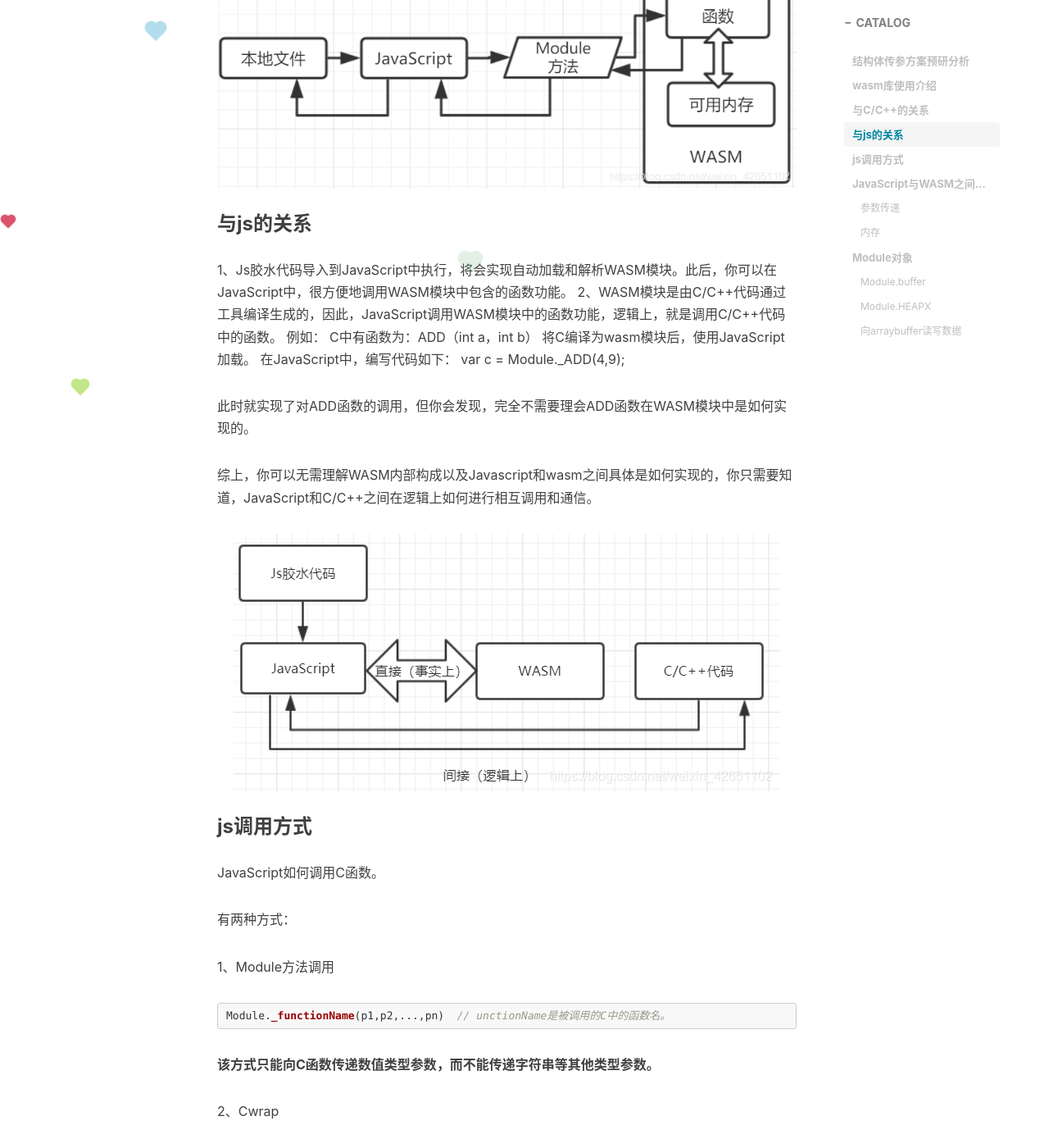
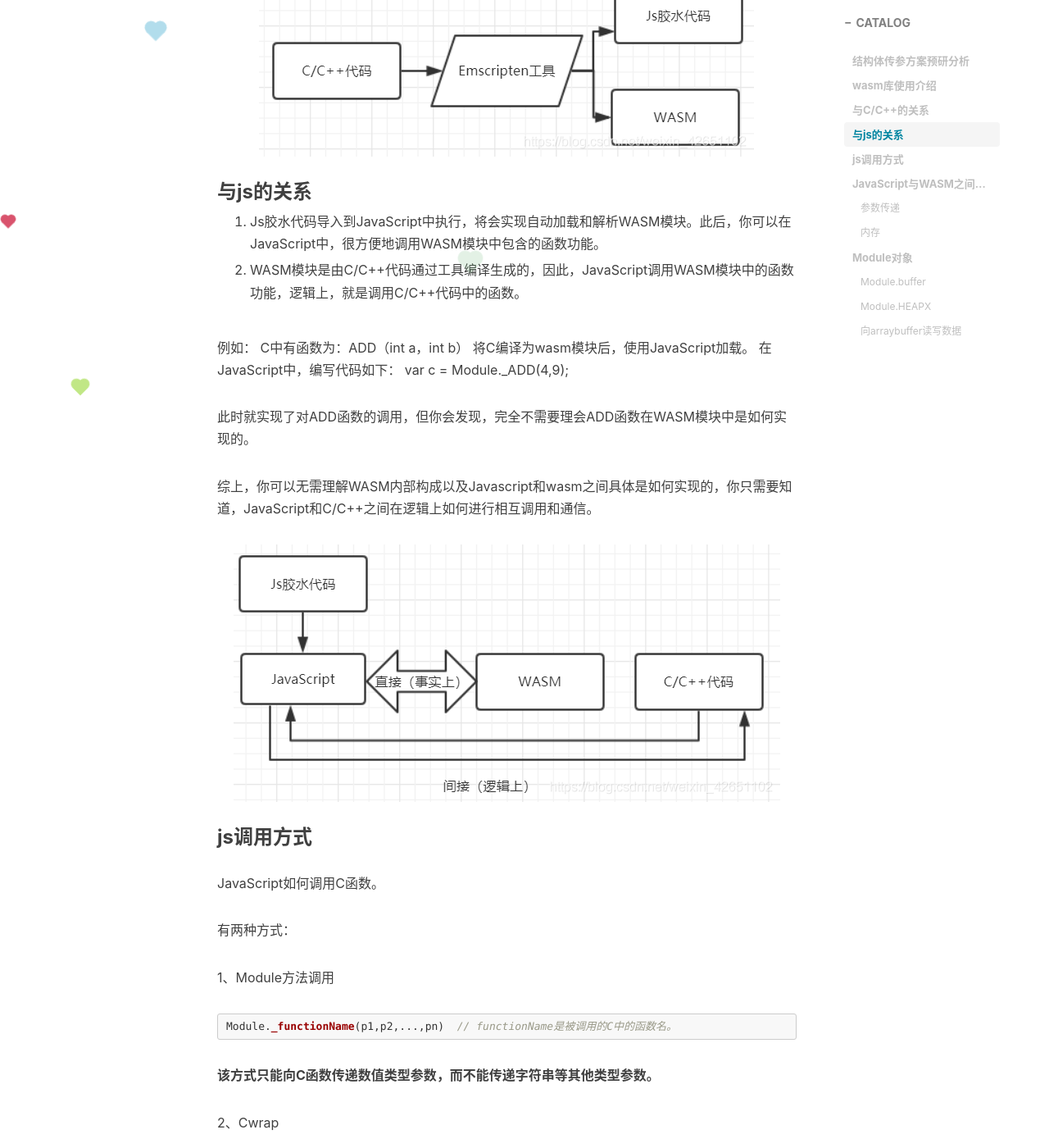
Before and after one commit to YiSanJu/YiSanJu.github.io, a Jekyll site: the page built from _posts/2022-10-10-结构体传参方案预研分析.md, in a window 1280 px wide and 1400 px high, scrolled down 1204 px. Shown: the whole window at 82% size. Built offline with Jekyll 4.4.1, drawn with Linux system fonts in a browser that asks for light colours; nearby versions of some CDN libraries; comment, search, counter and statistics services are not loaded; a style sheet for code colours, icons or effects is not loaded; some of the changed text lies outside the part shown.

````diff
--- a/_posts/2022-10-10-结构体传参方案预研分析.md
+++ b/_posts/2022-10-10-结构体传参方案预研分析.md
@@ -24,12 +24,14 @@ tags:
 WASM是webassembly的缩写，在本文章中，指的是通过Emscripten工具，编译C/C++ 代码而产生的文件。与此同时还会产生一个后缀为.js的文件(称为：js胶水代码)。
 js胶水代码包含自动加载WASM模块的JavaScript代码。
 
-![](https://yisanju.github.io/img/picture-posts/posts-md/module.png)
+![](https://yisanju.github.io/img/picture-posts/posts-md/emscripten.png)
 
 ### 与js的关系
 
-1、Js胶水代码导入到JavaScript中执行，将会实现自动加载和解析WASM模块。此后，你可以在JavaScript中，很方便地调用WASM模块中包含的函数功能。
-2、WASM模块是由C/C++代码通过工具编译生成的，因此，JavaScript调用WASM模块中的函数功能，逻辑上，就是调用C/C++代码中的函数。
+1. Js胶水代码导入到JavaScript中执行，将会实现自动加载和解析WASM模块。此后，你可以在JavaScript中，很方便地调用WASM模块中包含的函数功能。
+
+2. WASM模块是由C/C++代码通过工具编译生成的，因此，JavaScript调用WASM模块中的函数功能，逻辑上，就是调用C/C++代码中的函数。
+
 例如：
 C中有函数为：ADD（int a，int b）
 将C编译为wasm模块后，使用JavaScript加载。
@@ -51,7 +53,7 @@ JavaScript如何调用C函数。
 1、Module方法调用
 
 ```javascript
-Module._functionName(p1,p2,...,pn)  // unctionName是被调用的C中的函数名。
+Module._functionName(p1,p2,...,pn)  // functionName是被调用的C中的函数名。
 ```
 
 **该方式只能向C函数传递数值类型参数，而不能传递字符串等其他类型参数。**
@@ -75,7 +77,7 @@ add(1,2);
 
 3、数据流向
 
-![](https://yisanju.github.io/img/picture-posts/posts-md/emscripten.png)
+![](https://yisanju.github.io/img/picture-posts/posts-md/module.png)
 
 ### JavaScript与WASM之间如何通信
 
````
Also changed, not shown: _posts/2022-10-10-免控件学习.md (renamed from _posts/免控件学习.md).
